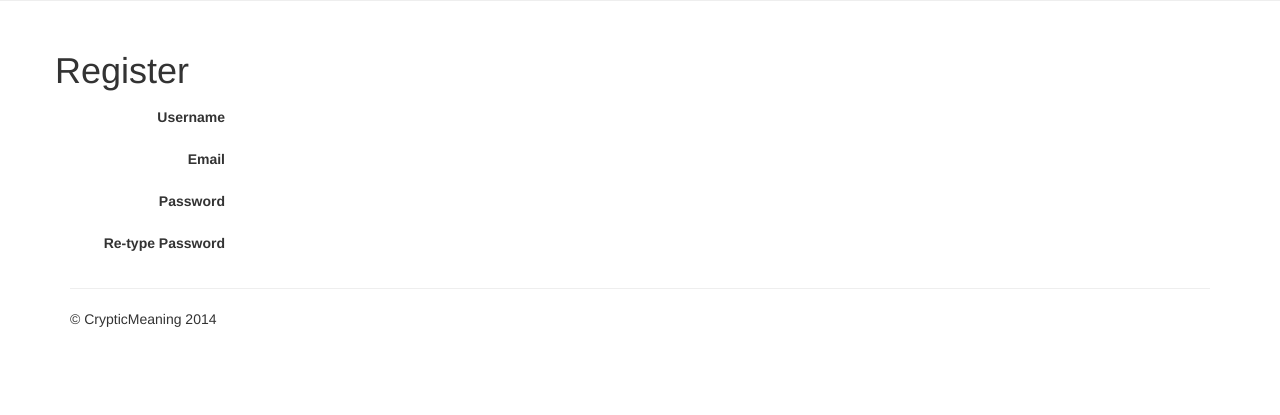
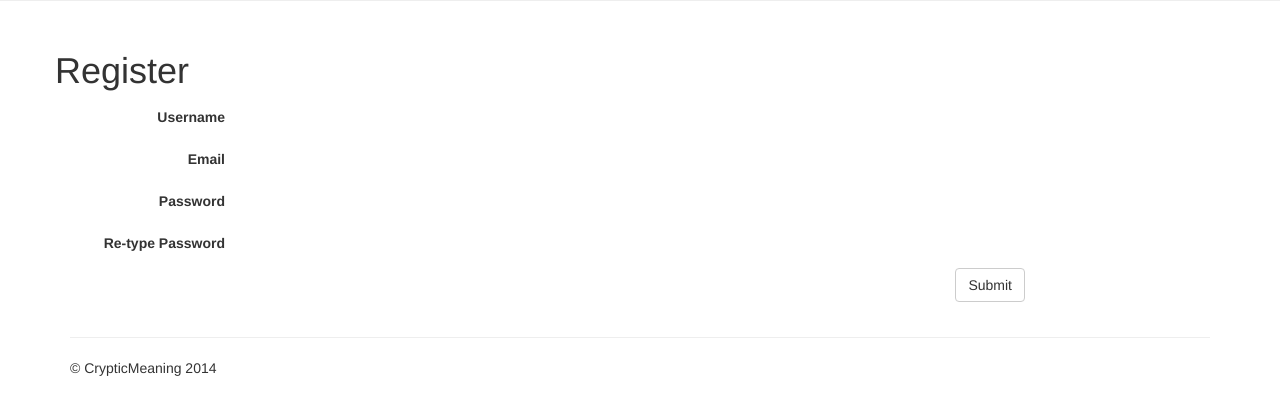
Before and after one commit to tt1863/CrypticMeaning, a Django app: template templates/registration/registration_form.html in a window 1280 px wide. Shown: the part 363-778 px from the top of the page. Run offline with Django 3.2, Linux system fonts and the light colour scheme; the template is opened without the code that fills it: values that come from a table or form of the project are taken from there, others are empty; some libraries are stand-ins or nearby versions.

Commit message:
Added submit button

```diff
--- a/templates/registration/registration_form.html
+++ b/templates/registration/registration_form.html
@@ -48,6 +48,11 @@
 		{{ form.password2.errors.as_text }}
 		{% endif %}
 	</div>
+	<div class="form-group">
+		<div class="col-sm-10">
+			<button type="submit" class="btn btn-default pull-right">Submit</button>
+		</div>
+	</div>
 
   </form>
 
```
